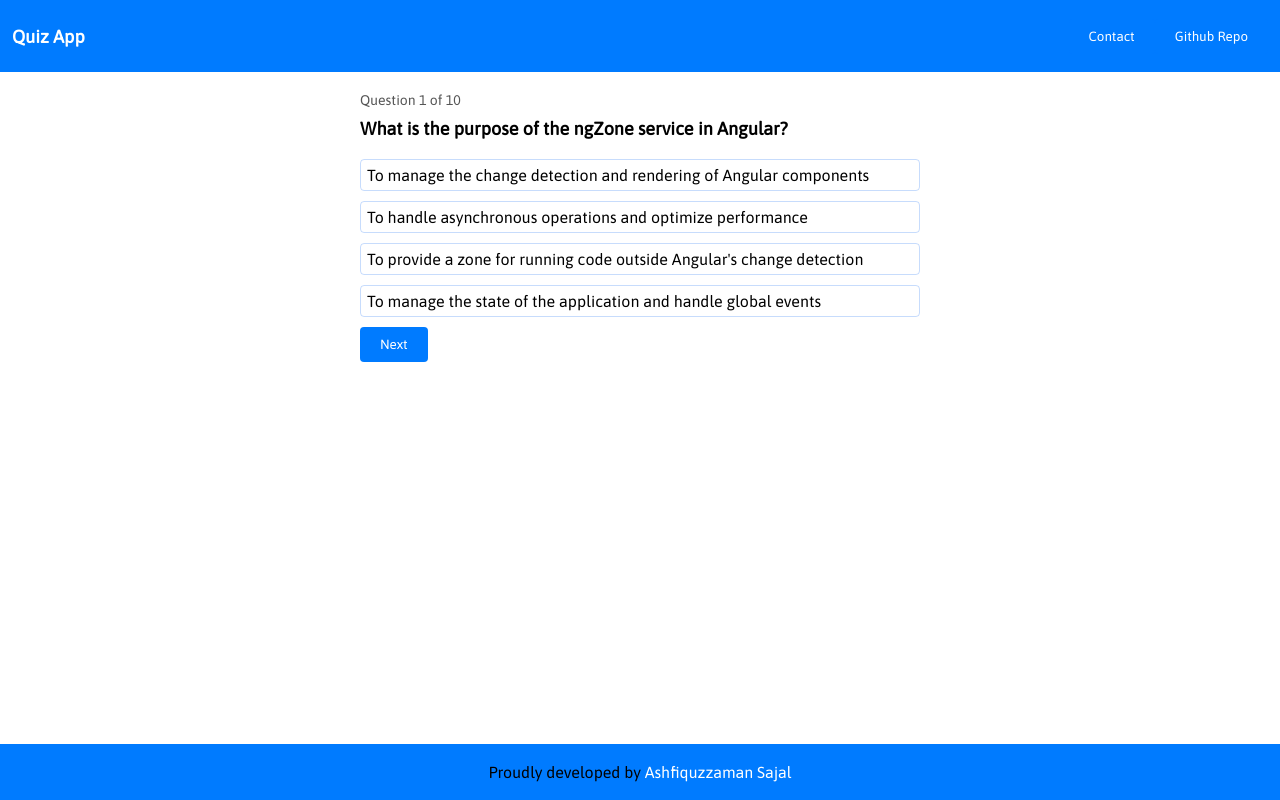
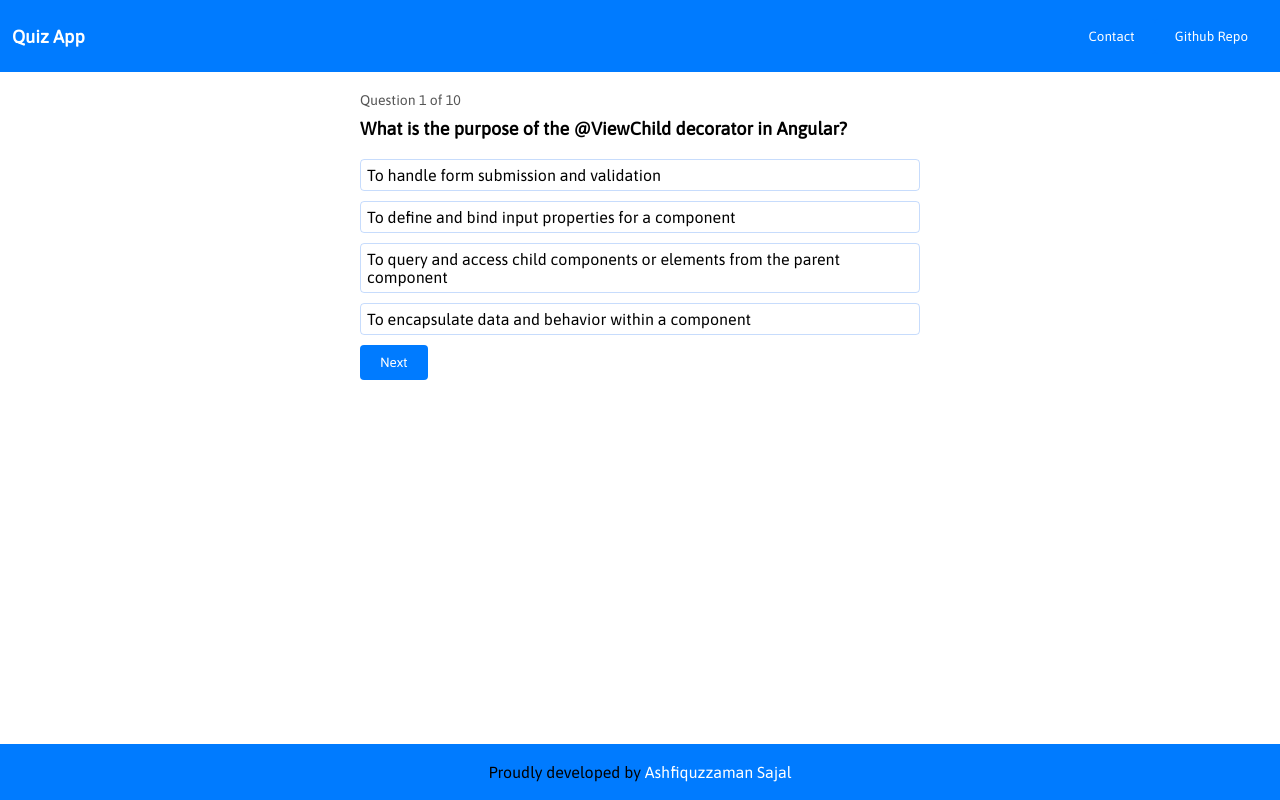
Before and after one commit to ashsajal1/angular-quiz, an Angular app: page /quiz/Angular in a window 1280 px wide. Built offline with nearby package versions, Linux system fonts and the light colour scheme.

Commit message:
Shuffle questions and answer

```diff
--- a/src/app/shared/components/quiz/quiz.component.ts
+++ b/src/app/shared/components/quiz/quiz.component.ts
@@ -27,6 +27,19 @@
       (q: any) => q.topic.toLowerCase() === this.topic.toLowerCase()
     );
     // console.log(this.questions);
+    // Shuffle questions
+    this.shuffleArray(this.questions);
+    // Shuffle options within each question
+    this.questions.forEach((question: any) => {
+      this.shuffleArray(question.options);
+    });
+  }
+
+  shuffleArray(array: any[]) {
+    for (let i = array.length - 1; i > 0; i--) {
+      const j = Math.floor(Math.random() * (i + 1));
+      [array[i], array[j]] = [array[j], array[i]];
+    }
   }
 
   previousQuestion() {
```
